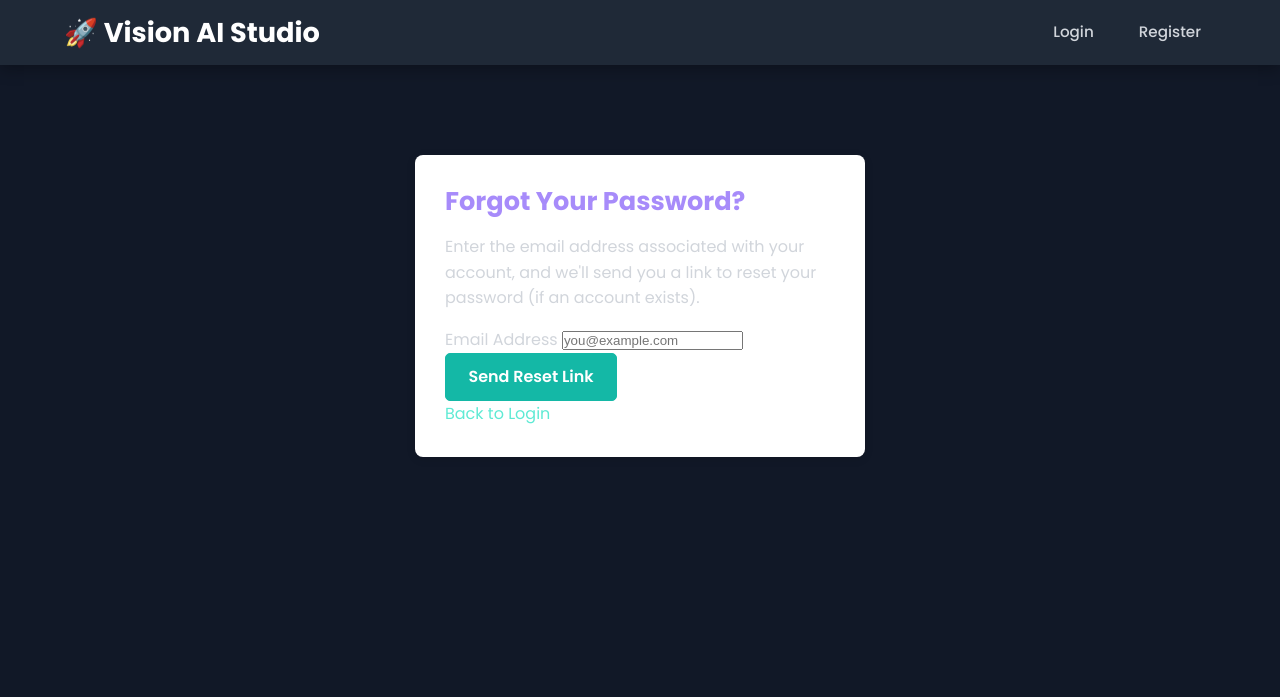
After one commit to Sharadgup/AGI-Innovation, a Flask app: page /forgot-password in a window 1280 px wide. The commit adds this page. Shown: the top 697 px of the page. Run offline with Flask 3, Linux system fonts and the light colour scheme; parts of the project's set-up code (start-up, migrations or seed data) failed here and were passed over.

Commit message:
update for project

```diff
--- a/src/routes/auth_routes.py
+++ b/src/routes/auth_routes.py
@@ -8,6 +8,8 @@ from bson.errors import InvalidId
 from pymongo.errors import DuplicateKeyError, PyMongoError
 from flask_dance.contrib.google import google
 from werkzeug.utils import secure_filename
+from itsdangerous import URLSafeTimedSerializer, SignatureExpired, BadTimeSignature # For tokens
+from datetime import timedelta # For token expiry
 
 # --- Import only the main db/extensions object if needed for setup, OR import nothing from extensions here ---
 from ..extensions import db, google_bp, google_enabled # OK to import placeholders needed globally
@@ -334,7 +336,215 @@ def change_password_submit():
         flash("An unexpected error occurred. Please try again later.", "danger")
         return redirect(url_for('auth.change_password_form'))
 
-# --- Profile Routes ---
+# --- Forgot Password Routes ---
+
+def get_reset_token_serializer(secret_key=None, salt='password-reset-salt'):
+    """Creates a configured serializer for generating/verifying tokens."""
+    if secret_key is None:
+        secret_key = current_app.config['SECRET_KEY'] # Use app's main secret key
+    return URLSafeTimedSerializer(secret_key, salt=salt)
+
+# --- Route to Display Forgot Password Form ---
+@bp.route('/forgot-password', methods=['GET'])
+def forgot_password_request_form():
+    """Displays the form asking for the user's email to send a reset link."""
+    if is_logged_in(): return redirect(url_for('core.dashboard')) # Redirect if already logged in
+    return render_template('auth/forgot_password_request.html', now=datetime.utcnow())
+
+# --- Route to Handle Forgot Password Email Submission ---
+@bp.route('/forgot-password', methods=['POST'])
+def forgot_password_request_submit():
+    """Processes the email submission, generates token, and sends reset email."""
+    # --- Access extensions INSIDE function ---
+    from ..extensions import db, mail # Need db and mail
+    from flask_mail import Message # Need Message class
+
+    if is_logged_in(): return redirect(url_for('core.dashboard'))
+    if db is None: flash("Database unavailable.", "danger"); return redirect(url_for('auth.forgot_password_request_form'))
+    if mail is None or not current_app.config.get('MAIL_USERNAME'):
+         flash("Email service is not configured on the server.", "danger")
+         logging.error("Forgot Password attempt failed: Flask-Mail not configured/initialized.")
+         return redirect(url_for('auth.forgot_password_request_form'))
+
+    registrations_collection = db.registrations
+    email = request.form.get('email', '').strip().lower()
+
+    if not email:
+        flash("Please enter your email address.", "warning")
+        return redirect(url_for('auth.forgot_password_request_form'))
+
+    try:
+        user = registrations_collection.find_one({"email": email})
+
+        # IMPORTANT: Only allow reset for password-based accounts if desired
+        if user and user.get('login_method', 'password') == 'password':
+            # --- Generate Token ---
+            s = get_reset_token_serializer()
+            # Include user ID in the token data, set expiry (e.g., 1 hour)
+            expires_in_seconds = 3600
+            token = s.dumps({'user_id': str(user['_id'])}) # expiry handled by serializer max_age
+
+            # --- Create Reset Link ---
+            # Use _external=True to get the full URL including domain
+            reset_url = url_for('auth.reset_password_form', token=token, _external=True)
+
+            # --- Send Email (Placeholder - Requires Flask-Mail Setup) ---
+            subject = "Password Reset Request - Vision AI Studio"
+            # Create HTML body (consider using render_template for a nice email template)
+            html_body = f"""
+            <p>Hello {user.get('name') or user.get('username', 'User')},</p>
+            <p>You requested a password reset for your Vision AI Studio account associated with this email address.</p>
+            <p>Click the link below to set a new password. This link is valid for 1 hour:</p>
+            <p><a href="{reset_url}">{reset_url}</a></p>
+            <p>If you did not request this reset, please ignore this email.</p>
+            <p>Thanks,<br>The Vision AI Studio Team</p>
+            """
+            msg = Message(subject=subject,
+                          recipients=[email], # Send to user's email
+                          html=html_body,
+                          sender=current_app.config.get('MAIL_DEFAULT_SENDER')) # Use configured sender
+
+            try:
+                logging.info(f"Attempting to send password reset email to {email} for user {user.get('username')}")
+                # mail.send(msg) # <<< UNCOMMENT THIS LINE WHEN MAIL IS CONFIGURED
+                logging.info("Password reset email send command issued (actual sending depends on Flask-Mail config).")
+                # --- --- --- --- ---
+
+                # !! TEMPORARY: For testing without email, log the link !!
+                print("-" * 20)
+                print(f"PASSWORD RESET LINK (for testing - normally emailed): {reset_url}")
+                print("-" * 20)
+                # !! END TEMPORARY !!
+
+                flash("If an account exists for that email, a password reset link has been sent. Please check your inbox (and spam folder).", "info")
+                return redirect(url_for('auth.login'))
+
+            except Exception as mail_err:
+                 logging.error(f"Failed to send password reset email to {email}: {mail_err}", exc_info=True)
+                 flash("Could not send reset email due to a server error. Please contact support.", "danger")
+                 return redirect(url_for('auth.forgot_password_request_form'))
+
+        elif user and user.get('login_method') != 'password':
+             # User exists but uses OAuth - don't send reset link
+             flash(f"This account uses {user.get('login_method', 'an external provider')} for login. Please manage your password through that service.", "warning")
+             return redirect(url_for('auth.login'))
+        else:
+            # Email not found - show generic success message for security (don't reveal if email exists)
+            logging.info(f"Password reset requested for non-existent or non-password email: {email}")
+            flash("If an account exists for that email, a password reset link has been sent.", "info")
+            return redirect(url_for('auth.login'))
+
+    except PyMongoError as db_err:
+        logging.error(f"Forgot Password DB Error for {email}: {db_err}", exc_info=True)
+        flash("A database error occurred. Please try again.", "danger")
+        return redirect(url_for('auth.forgot_password_request_form'))
+    except Exception as e:
+        logging.error(f"Unexpected error during password reset request for {email}: {e}", exc_info=True)
+        flash("An unexpected error occurred. Please try again.", "danger")
+        return redirect(url_for('auth.forgot_password_form')) # Redirect back to forgot form
+
+# --- Route to Display Reset Password Form (from email link) ---
+@bp.route('/reset-password/<token>', methods=['GET'])
+def reset_password_form(token):
+    """Verifies the token and displays the form to enter a new password."""
+    if is_logged_in(): return redirect(url_for('core.dashboard')) # Don't allow logged-in users here
+
+    s = get_reset_token_serializer()
+    try:
+        # Verify token signature and expiry (default max_age is 3600s/1hr for loads)
+        data = s.loads(token, max_age=3600)
+        user_id_str = data.get('user_id')
+        if not user_id_str: raise Exception("Token missing user ID")
+        # Optional: Could check here if user still exists, but POST handles final check
+        logging.info(f"Password reset token validated for user ID: {user_id_str}")
+        # Render the form, passing the valid token
+        return render_template('auth/reset_password_form.html', token=token, now=datetime.utcnow())
+
+    except SignatureExpired:
+        flash("The password reset link has expired. Please request a new one.", "danger")
+        return redirect(url_for('auth.forgot_password_request_form'))
+    except BadTimeSignature:
+        flash("The password reset link is invalid or has been tampered with.", "danger")
+        return redirect(url_for('auth.forgot_password_request_form'))
+    except Exception as e:
+        logging.error(f"Error validating reset token '{token[:10]}...': {e}")
+        flash("Invalid password reset link.", "danger")
+        return redirect(url_for('auth.forgot_password_request_form'))
+
+# --- Route to Handle Reset Password Submission ---
+@bp.route('/reset-password/<token>', methods=['POST'])
+def reset_password_submit(token):
+    """Processes the new password submission after validating the token."""
+    # --- Access extensions INSIDE function ---
+    from ..extensions import db
+
+    if is_logged_in(): return redirect(url_for('core.dashboard'))
+    if db is None: flash("Database unavailable.", "danger"); return redirect(url_for('auth.login')) # Redirect to login on DB error here
+    registrations_collection = db.registrations
+
+    # Re-verify the token
+    s = get_reset_token_serializer()
+    user_id_str = None
+    try:
+        data = s.loads(token, max_age=3600) # Check expiry again
+        user_id_str = data.get('user_id')
+        if not user_id_str: raise Exception("Invalid token data")
+        user_id = ObjectId(user_id_str) # Convert to ObjectId for DB query
+    except (SignatureExpired, BadTimeSignature, InvalidId, Exception) as e:
+        logging.warning(f"Invalid or expired token used on POST: {token[:10]}... Error: {e}")
+        flash("Invalid or expired password reset link. Please request a new one.", "danger")
+        return redirect(url_for('auth.forgot_password_request_form'))
+
+    # Get new passwords from form
+    new_password = request.form.get('new_password')
+    confirm_password = request.form.get('confirm_password')
+
+    # Validation
+    if not new_password or not confirm_password:
+        flash("Both password fields are required.", "warning")
+        return render_template('auth/reset_password_form.html', token=token, now=datetime.utcnow()) # Re-render form with token
+    if new_password != confirm_password:
+        flash("Passwords do not match.", "warning")
+        return render_template('auth/reset_password_form.html', token=token, now=datetime.utcnow())
+    if len(new_password) < 6:
+        flash("Password must be at least 6 characters long.", "warning")
+        return render_template('auth/reset_password_form.html', token=token, now=datetime.utcnow())
+
+    try:
+        # Find the user again to ensure they still exist and haven't changed login method
+        user = registrations_collection.find_one({"_id": user_id, "login_method": "password"})
+        if not user:
+            flash("Password reset failed: User account not found or cannot be reset.", "danger")
+            return redirect(url_for('auth.forgot_password_request_form'))
+
+        # Hash the new password
+        new_hashed_password = hash_password(new_password)
+
+        # Update the password in the database
+        update_result = registrations_collection.update_one(
+            {"_id": user_id},
+            # Also update last_modified timestamp
+            {"$set": {"password_hash": new_hashed_password, "last_modified": datetime.utcnow()}}
+            # Consider invalidating other sessions here if needed
+        )
+
+        if update_result.acknowledged:
+            flash("Your password has been successfully reset! Please log in with your new password.", "success")
+            logging.info(f"Password successfully reset for user ID {user_id_str}")
+            return redirect(url_for('auth.login')) # Redirect to login page
+        else:
+            flash("Password reset failed due to a database issue.", "danger")
+            return render_template('auth/reset_password_form.html', token=token, now=datetime.utcnow())
+
+    except PyMongoError as db_err:
+         logging.error(f"Reset Password DB Error for {user_id_str}: {db_err}", exc_info=True)
+         flash("Database error resetting password.", "danger")
+         return render_template('auth/reset_password_form.html', token=token, now=datetime.utcnow())
+    except Exception as e:
+        logging.error(f"Unexpected error resetting password for {user_id_str}: {e}", exc_info=True)
+        flash("An unexpected error occurred.", "danger")
+        return render_template('auth/reset_password_form.html', token=token, now=datetime.utcnow())
+
 # --- Profile Routes ---
 @bp.route('/profile', methods=['GET'])
 def view_profile():
--- /dev/null
+++ b/src/templates/auth/forgot_password_request.html
@@ -0,0 +1,31 @@
+{% extends "base.html" %}
+
+{% block title %}Forgot Password{% endblock %}
+
+{% block head_extra %}
+
+<style> .forgot-container { max-width: 450px; margin: 40px auto; padding: 30px; background-color: #fff; border-radius: 8px; box-shadow: 0 2px 10px rgba(0, 0, 0, 0.1); } </style>
+{% endblock %}
+
+{% block content %}
+<div class="forgot-container">
+    <h2 class="text-center mb-4">Forgot Your Password?</h2>
+    <p class="text-center text-muted mb-4">Enter the email address associated with your account, and we'll send you a link to reset your password (if an account exists).</p>
+
+    {# Include Flash Messages #}
+    {% include '_flash_messages.html' %}
+
+    <form method="POST" action="{{ url_for('auth.forgot_password_request_submit') }}">
+        <div class="mb-3">
+            <label for="email" class="form-label">Email Address</label>
+            <input type="email" class="form-control" id="email" name="email" required placeholder="you@example.com">
+        </div>
+        <div class="d-grid">
+            <button type="submit" class="btn btn-primary">Send Reset Link</button>
+        </div>
+    </form>
+    <div class="text-center mt-3">
+        <a href="{{ url_for('auth.login') }}">Back to Login</a>
+    </div>
+</div>
+{% endblock %}
--- a/src/templates/login.html
+++ b/src/templates/login.html
@@ -80,6 +80,8 @@
             {# --- Link to Register --- #}
             <p class="register-link">Don't have an account? <a href="{{ url_for('auth.register') }}">Register here</a></p>
 
+
+
         </div> {# End of login-box #}
     </div> {# End of login-box-wrapper #}
 </div> {# End of login-container #}
```
Also changed, not shown: src/templates/auth/reset_password_form.html (added, +62 -0 lines).
